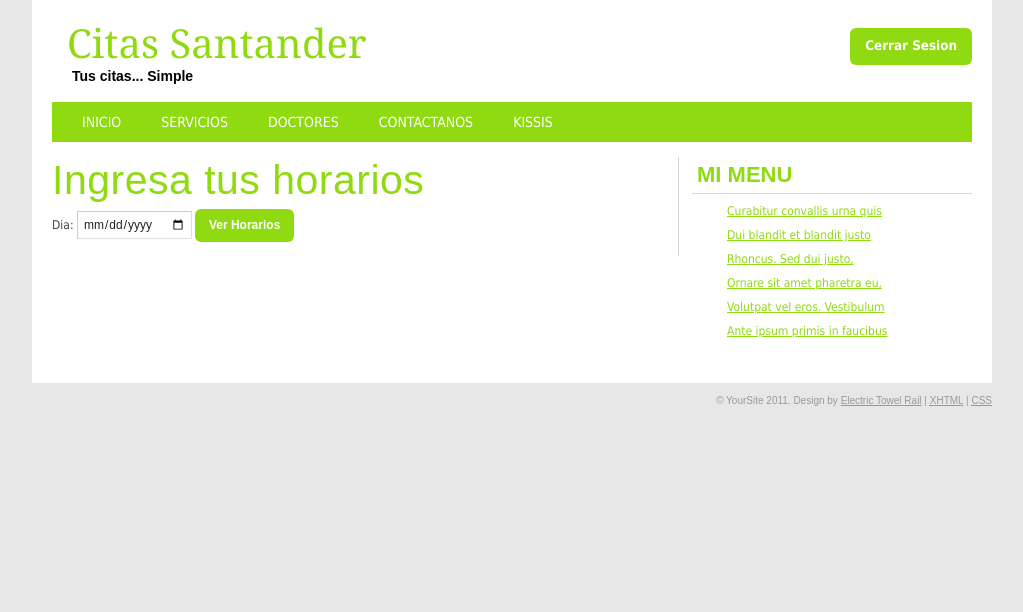
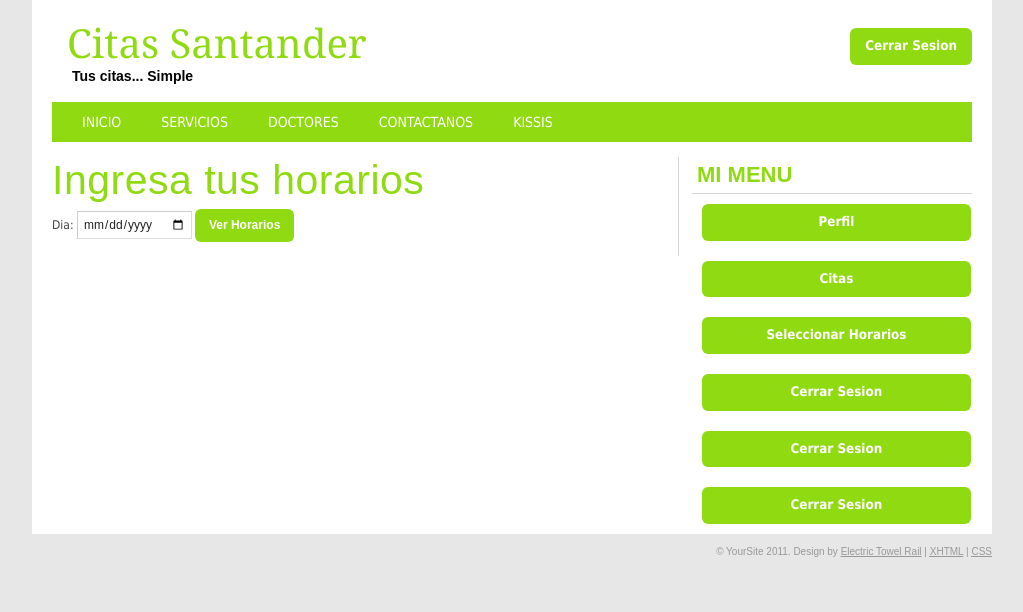
Before and after one commit to cgarciahdez/wiki_project_kissis, a plain HTML site: page prototipo/ingresarHorariosAtencion.html in a window 1280 px wide. Shown: the whole page, without its empty margins (128-1151 px from the left). Drawn offline with Linux system fonts and the light colour scheme; some packages are replaced by stand-ins of ours; a script that the page names is missing.

Commit message:
Vaina Firme

```diff
--- a/prototipo/ingresarHorariosAtencion.html
+++ b/prototipo/ingresarHorariosAtencion.html
@@ -60,16 +60,33 @@
 
         <div class="sidebar">
 
-          <h4>Mi Menu</h4>
-              <ul style="list-style-type:none">
-                <li><a href="#">Curabitur convallis urna quis </a></li>
-                <li><a href="#">Dui blandit et blandit justo </a></li>
-                <li><a href="#">Rhoncus. Sed dui justo, </a></li>
-                <li><a href="#">Ornare sit amet pharetra eu, </a></li>
-                <li><a href="#">Volutpat vel eros. Vestibulum </a></li>
-                <li><a href="#">Ante ipsum primis in faucibus </a></li>
-              </ul>
+          <h4 style="float:middle">Mi Menu</h4>
+              <table>
+                  <tr>
+                    <a href="#"><input type="submit" value="Perfil" onclick="alert('Ha cerrado su sesion')" style="margin:10px;float:left;font-family:Tahoma,Geneva,sans-serif;width:96%"/></a>
+                  </tr>
 
+                  <tr>
+                    <a href="#"><input type="submit" value="Citas" onclick="alert('Ha cerrado su sesion')" style="margin:10px;float:left;font-family:Tahoma,Geneva,sans-serif;width:96%"/></a>
+                  </tr>
+
+                  <tr>
+                    <a href="#"><input type="submit" value="Seleccionar Horarios" onclick="alert('Ha cerrado su sesion')" style="margin:10px;float:left;font-family:Tahoma,Geneva,sans-serif;width:96%"/></a>
+                  </tr>
+
+                  <tr>
+                    <a href="#"><input type="submit" value="Cerrar Sesion" onclick="alert('Ha cerrado su sesion')" style="margin:10px;float:left;font-family:Tahoma,Geneva,sans-serif;width:96%"/></a>
+                  </tr>
+
+                  <tr>
+                    <a href="#"><input type="submit" value="Cerrar Sesion" onclick="alert('Ha cerrado su sesion')" style="margin:10px;float:left;font-family:Tahoma,Geneva,sans-serif;width:96%"/></a>
+                  </tr>
+
+                <tr>
+                  <a href="#"><input type="submit" value="Cerrar Sesion" onclick="alert('Ha cerrado su sesion')" style="margin:10px;float:left;font-family:Tahoma,Geneva,sans-serif;width:96%"/></a>
+                  </tr>
+
+            </table>
         </div><!-- end sidebar -->
 
     	<div class="clear"></div>
```
